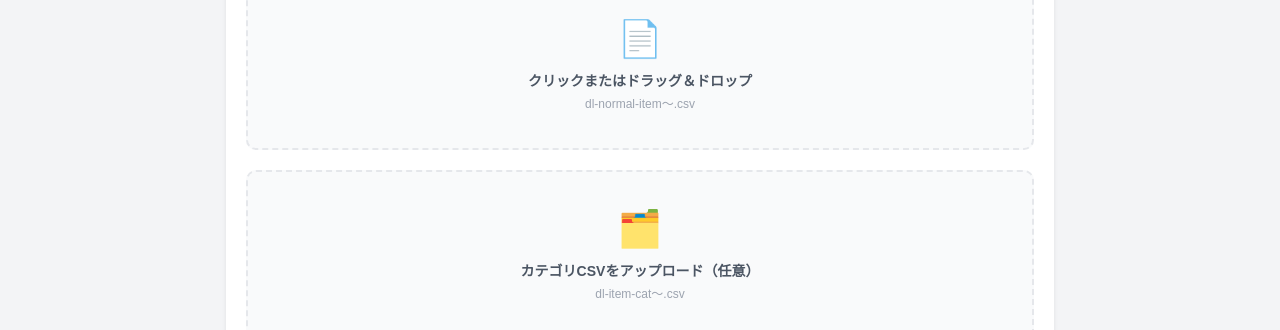
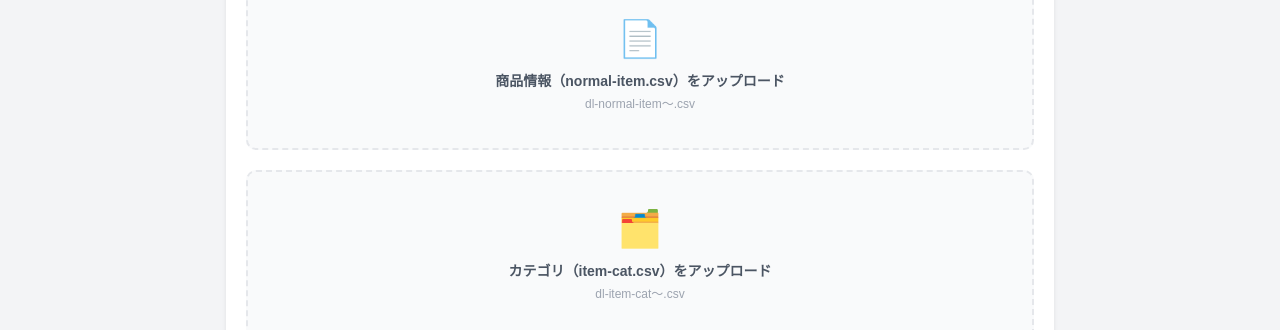
Before and after one commit to elcommun/shopify-converter, a plain HTML site: page index.html in a window 1280 px wide. Shown: the part 300-630 px from the top of the page. Drawn offline with nearby package versions, Linux system fonts and the light colour scheme.

Commit message:
アップロード欄のラベル文言を修正
Co-Authored-By: Claude Sonnet 4.6 <noreply@anthropic.com>

```diff
--- a/index.html
+++ b/index.html
@@ -93,7 +93,7 @@
       <div class="upload-zone" id="uploadZone">
         <input type="file" accept=".csv" id="fileInput">
         <div class="upload-icon">📄</div>
-        <p>クリックまたはドラッグ＆ドロップ</p>
+        <p>商品情報（normal-item.csv）をアップロード</p>
         <small>dl-normal-item〜.csv</small>
       </div>
       <div id="fileStatus"></div>
@@ -102,7 +102,7 @@
         <div class="upload-zone" id="catZone">
           <input type="file" accept=".csv" id="catInput">
           <div class="upload-icon">🗂️</div>
-          <p>カテゴリCSVをアップロード（任意）</p>
+          <p>カテゴリ（item-cat.csv）をアップロード</p>
           <small>dl-item-cat〜.csv</small>
         </div>
         <div id="catStatus"></div>
```
